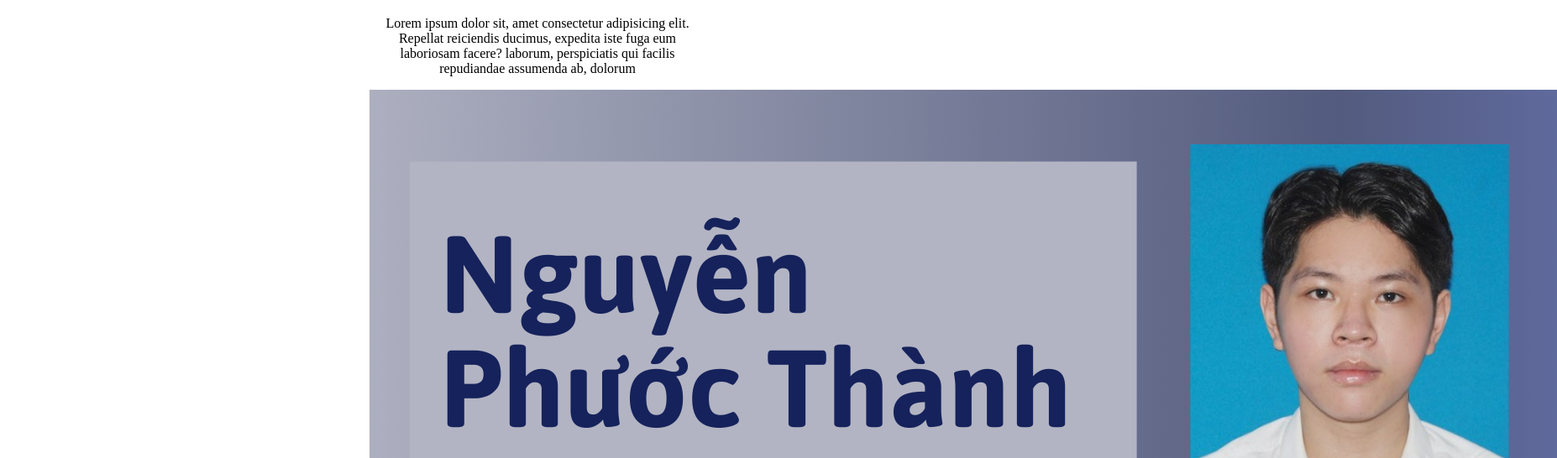
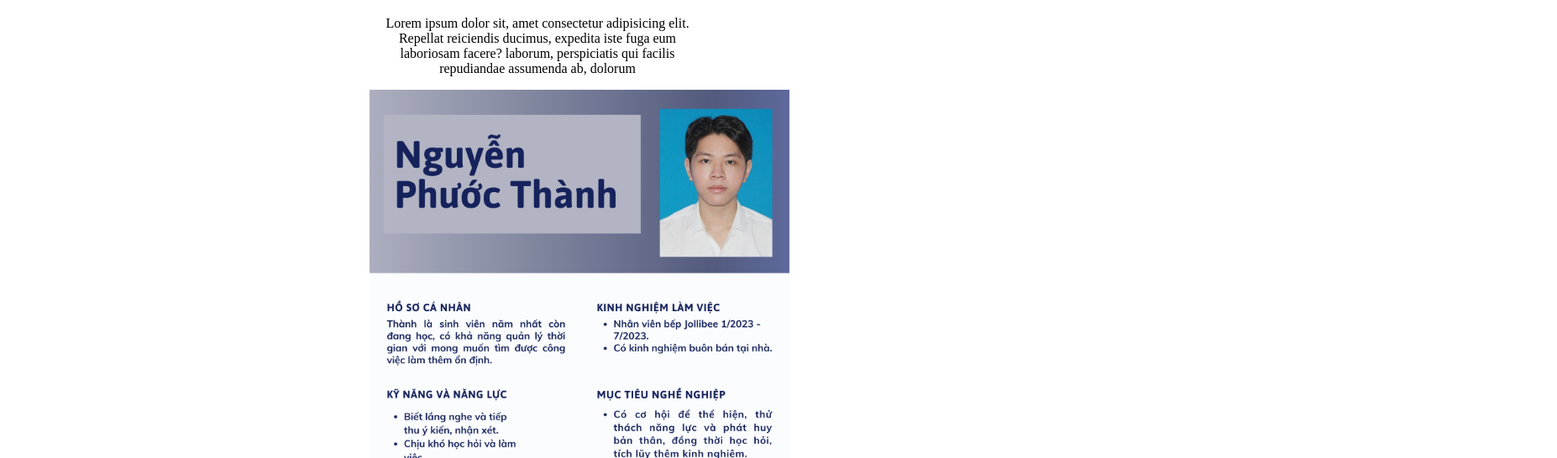
Before and after one commit to npt8124/netlify-app, a plain HTML site: page index.html in a window 1280 px wide. Shown: the part 98-644 px from the top of the page at 84% size, 1854 px wide, since content can reach past the window. Drawn offline with Linux system fonts and the light colour scheme.

Commit message:
Update index.html

```diff
--- a/index.html
+++ b/index.html
@@ -13,7 +13,7 @@
             Repellat reiciendis ducimus, expedita iste fuga eum laboriosam facere?
             laborum, perspiciatis qui facilis repudiandae assumenda ab, dolorum
         </p>
-        <img src="CV.png" alt="CV">
+        <img src="CV.png" alt="CV" style="width: 500px; height: 700px;">
     </div>
 </body>
 </html>
```
